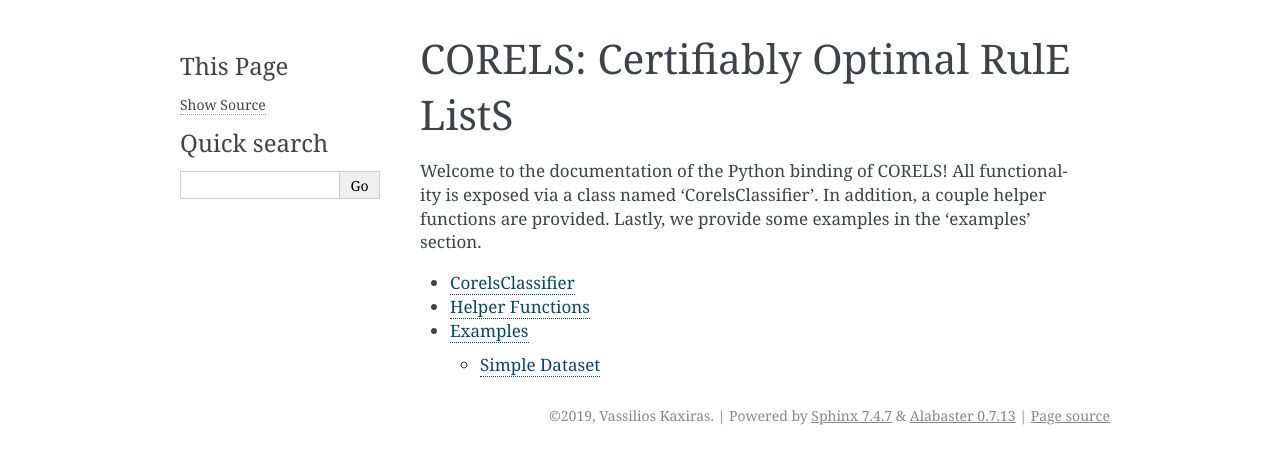
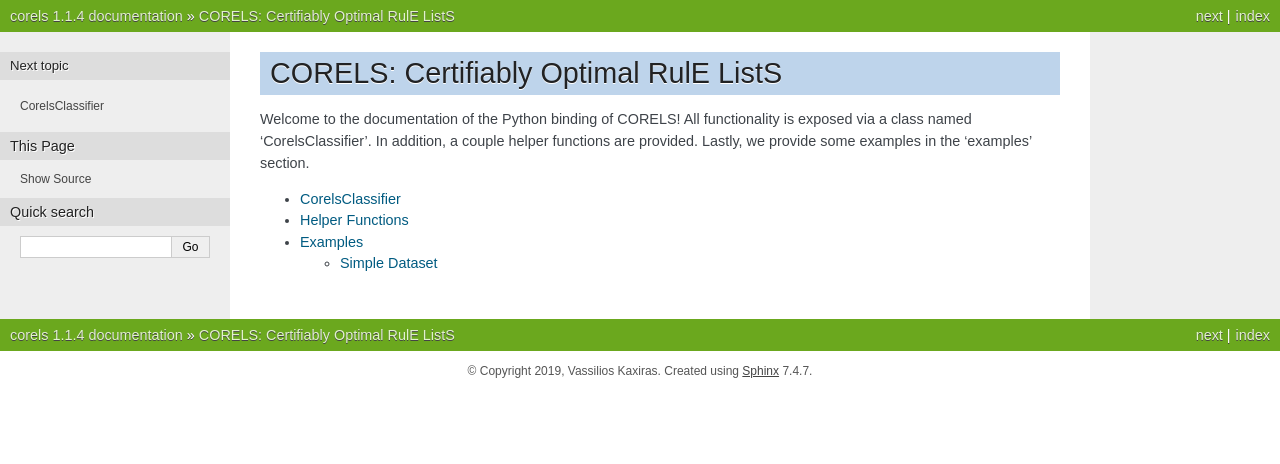
Before and after one commit to corels/pycorels, a Sphinx documentation site: the page built from docs/source/index.rst, in a window 1280 px wide. Shown: the top 464 px of the page. Built offline with Sphinx 7.4.7, drawn with Linux system fonts in a browser that asks for light colours.

```diff
--- a/docs/source/conf.py
+++ b/docs/source/conf.py
@@ -82,7 +82,7 @@ pygments_style = None
 # The theme to use for HTML and HTML Help pages.  See the documentation for
 # a list of builtin themes.
 #
-html_theme = 'alabaster'
+html_theme = 'nature'
 
 # Theme options are theme-specific and customize the look and feel of a theme
 # further.  For a list of options available for each theme, see the
```
Also changed, not shown: README.md (+3 -11 lines).
